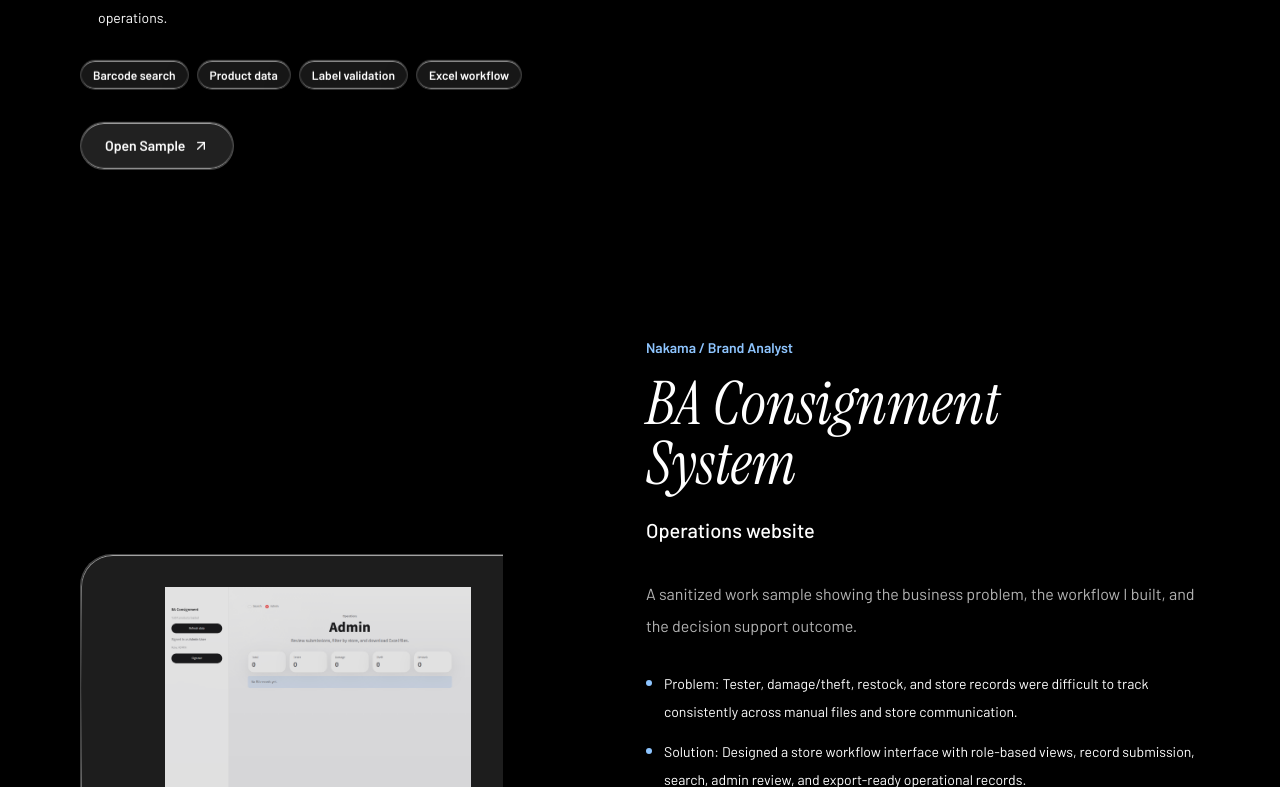
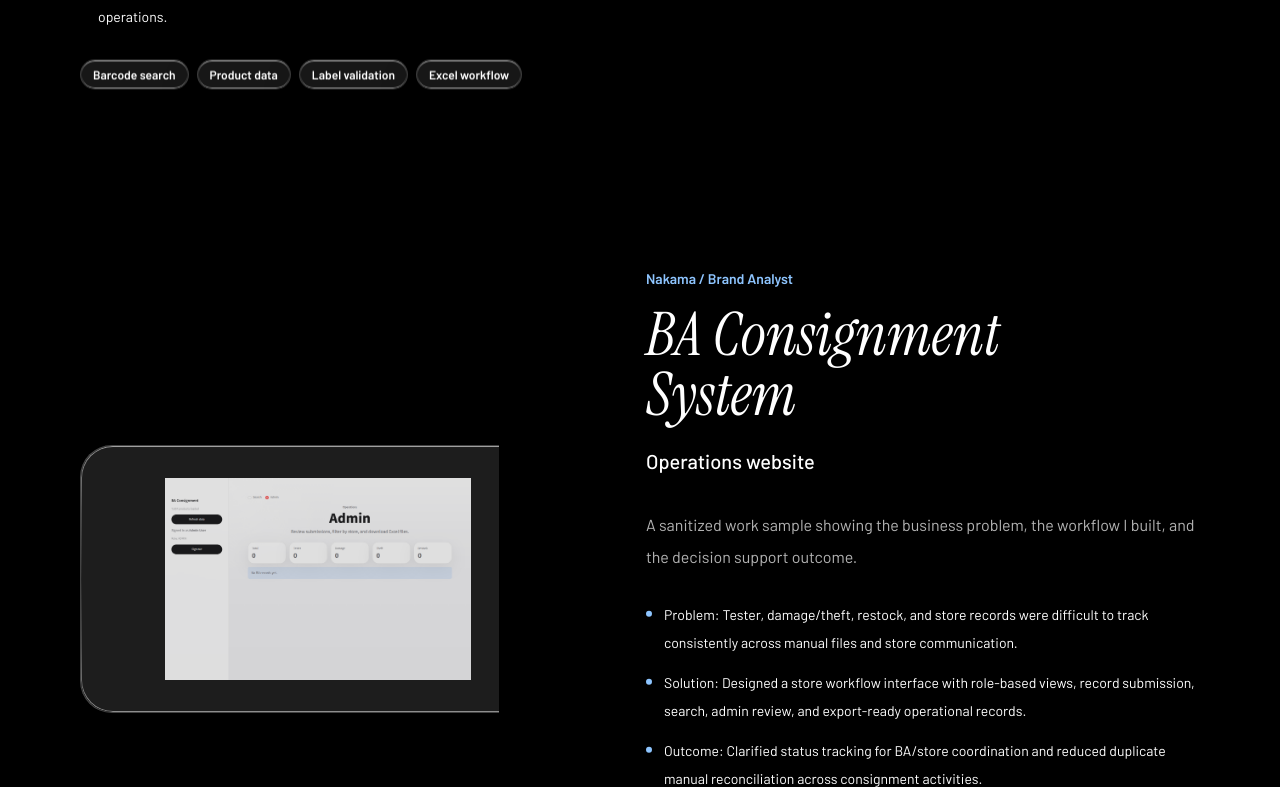
Before and after one commit to CloCloCloe1/Chloe-Li, a Next.js app: page /experience/nakama-brand-product-analyst/work-samples in a window 1280 px wide. Shown: the part 1393-2180 px from the top of the page. Built offline with nearby package versions, Linux system fonts and the light colour scheme.

Commit message:
Remove work sample CTA buttons

```diff
--- a/components/ui/parallax-section-page.tsx
+++ b/components/ui/parallax-section-page.tsx
@@ -216,7 +216,7 @@
       : variant === "certifications"
         ? "View Certification"
         : item.cta;
-  const showExternalCta = Boolean(item.url) && (variant === "publications" || variant === "certifications" || variant === "work-samples");
+  const showExternalCta = Boolean(item.url) && (variant === "publications" || variant === "certifications");
 
   return (
     <section
```
